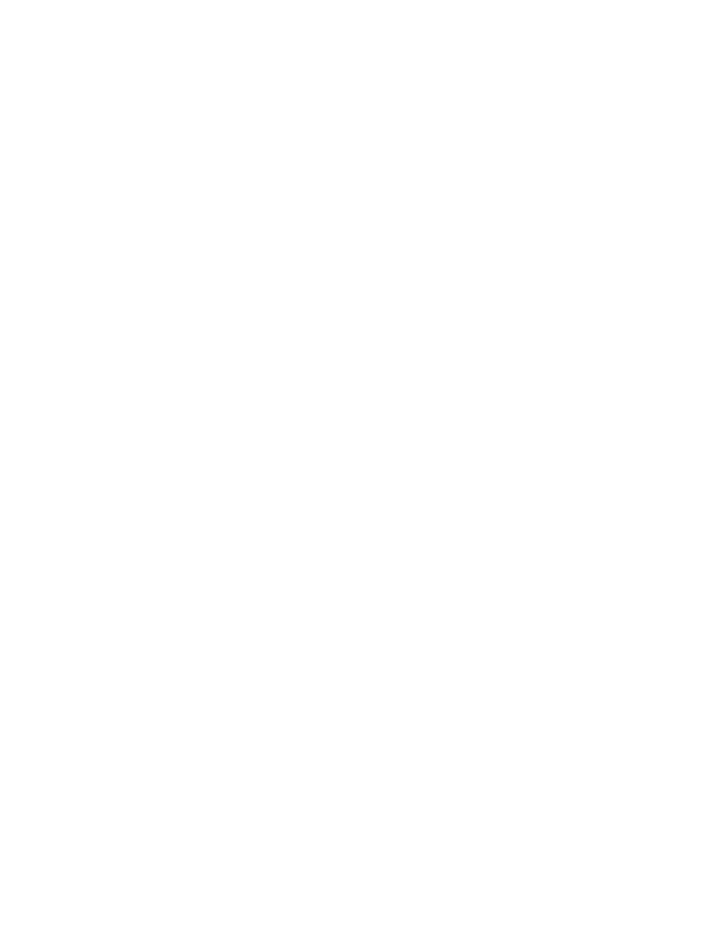
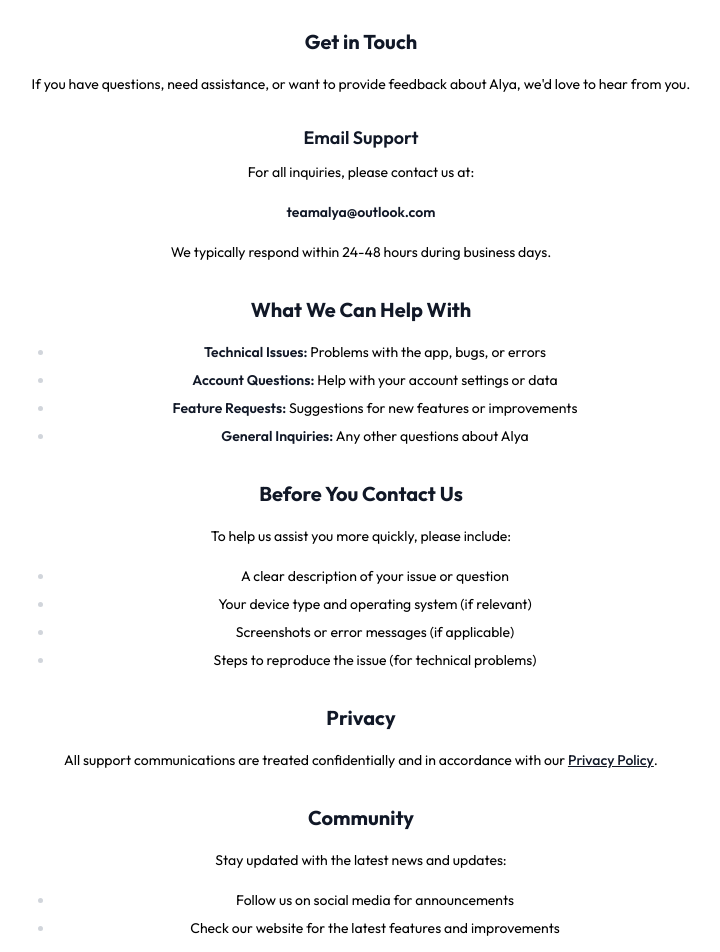
Before and after one commit to ambjn/alya-web, a React (Vite) app: page /support in a window 1280 px wide. Before the commit this address had no page. Shown: the part 120-1072 px from the top of the page, without its empty margins (279-999 px from the left). Before the commit the page ends 800 px from the top, so only its background shows below. Built offline with nearby package versions, Linux system fonts and the light colour scheme.

Commit message:
feat: Add a new support page and update contact information in the privacy policy and terms of service documents.

```diff
--- /dev/null
+++ b/public/docs/support.md
@@ -0,0 +1,46 @@
+# Support
+
+**Need help? We're here for you.**
+
+## Get in Touch
+
+If you have questions, need assistance, or want to provide feedback about Alya, we'd love to hear from you.
+
+### Email Support
+
+For all inquiries, please contact us at:
+
+**teamalya@outlook.com**
+
+We typically respond within 24-48 hours during business days.
+
+## What We Can Help With
+
+- **Technical Issues:** Problems with the app, bugs, or errors
+- **Account Questions:** Help with your account settings or data
+- **Feature Requests:** Suggestions for new features or improvements
+- **General Inquiries:** Any other questions about Alya
+
+## Before You Contact Us
+
+To help us assist you more quickly, please include:
+
+- A clear description of your issue or question
+- Your device type and operating system (if relevant)
+- Screenshots or error messages (if applicable)
+- Steps to reproduce the issue (for technical problems)
+
+## Privacy
+
+All support communications are treated confidentially and in accordance with our [Privacy Policy](/privacy).
+
+## Community
+
+Stay updated with the latest news and updates:
+
+- Follow us on social media for announcements
+- Check our website for the latest features and improvements
+
+---
+
+**Last updated: February 11, 2026**
--- a/src/main.tsx
+++ b/src/main.tsx
@@ -5,6 +5,7 @@
 import App from './App.tsx'
 import Terms from './pages/Terms.tsx'
 import Privacy from './pages/Privacy.tsx'
+import Support from './pages/Support.tsx'
 
 createRoot(document.getElementById('root')!).render(
   <StrictMode>
@@ -13,6 +14,7 @@
         <Route path="/" element={<App />} />
         <Route path="/terms" element={<Terms />} />
         <Route path="/privacy" element={<Privacy />} />
+        <Route path="/support" element={<Support />} />
       </Routes>
     </BrowserRouter>
   </StrictMode>,
--- /dev/null
+++ b/src/pages/Support.tsx
@@ -0,0 +1,5 @@
+import { MarkdownPage } from "../components/MarkdownPage";
+
+const Support = () => <MarkdownPage file="support.md" />;
+
+export default Support;
```
Also changed, not shown: public/docs/privacy.md (+3 -5 lines), public/docs/terms.md (+2 -2 lines).
